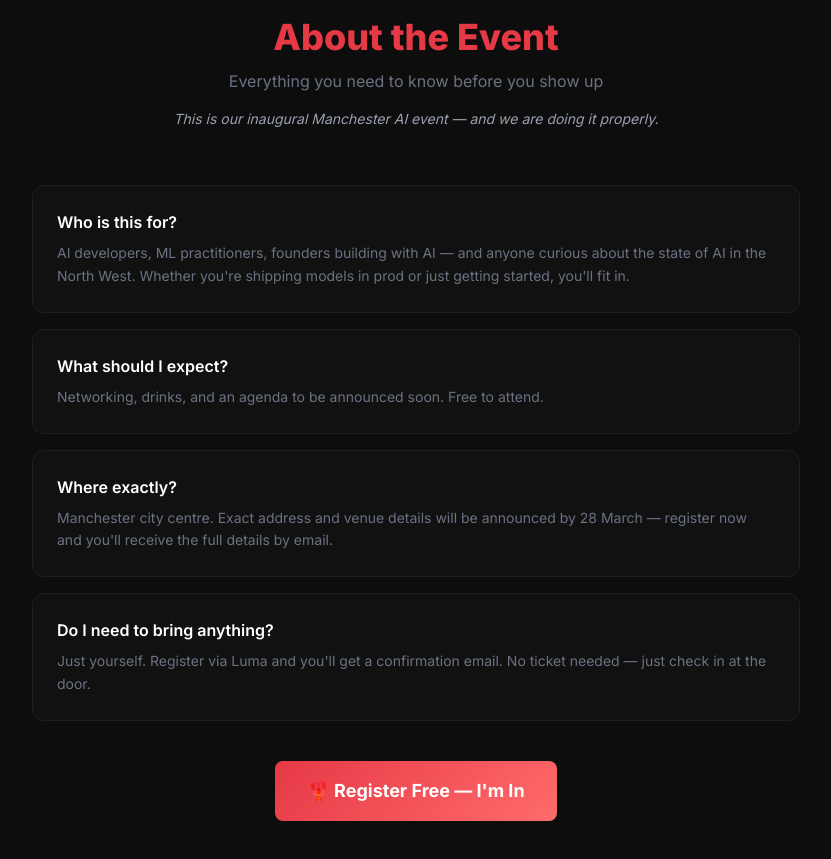
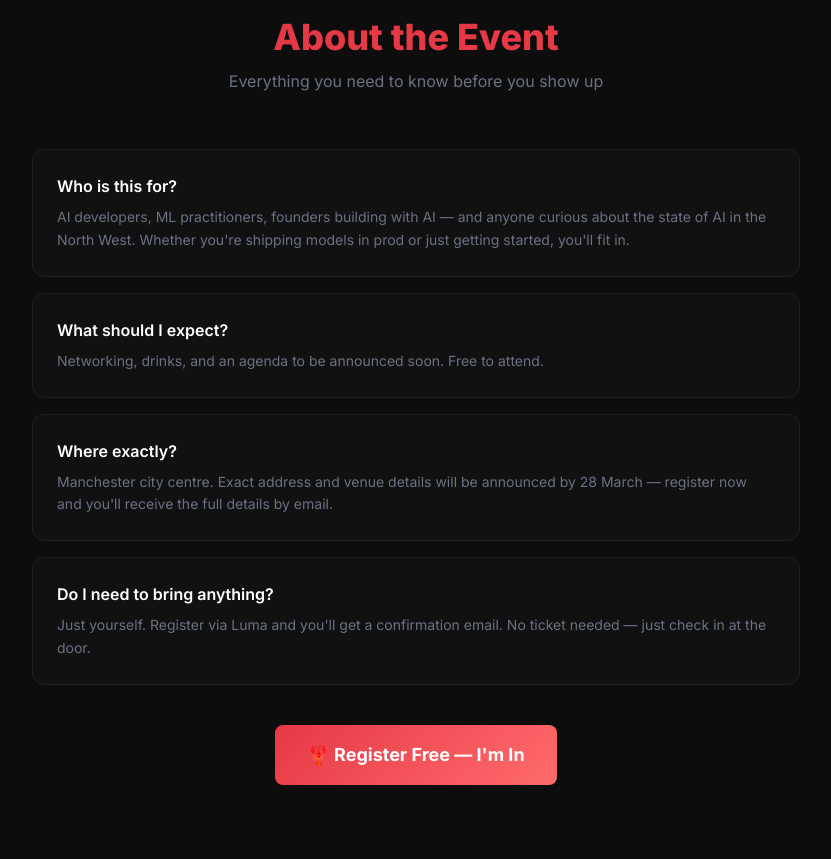
Before and after one commit to dcccrypto/manchester-meetup, a Next.js app: page / in a window 1280 px wide. Shown: the part 2631-3490 px from the top of the page, without its empty margins (224-1055 px from the left). Built offline with nearby package versions, Linux system fonts and the light colour scheme.

Commit message:
remove inaugural line from About section

```diff
--- a/components/FAQ.tsx
+++ b/components/FAQ.tsx
@@ -29,7 +29,7 @@ export default function FAQ() {
             <span style={{ color: "#E63946" }}>About the Event</span>
           </h2>
           <p className="text-gray-500">Everything you need to know before you show up</p>
-          <p className="text-gray-400 mt-4 text-sm italic">This is our inaugural Manchester AI event — and we are doing it properly.</p>
+
         </div>
 
         <div className="space-y-4">
```
